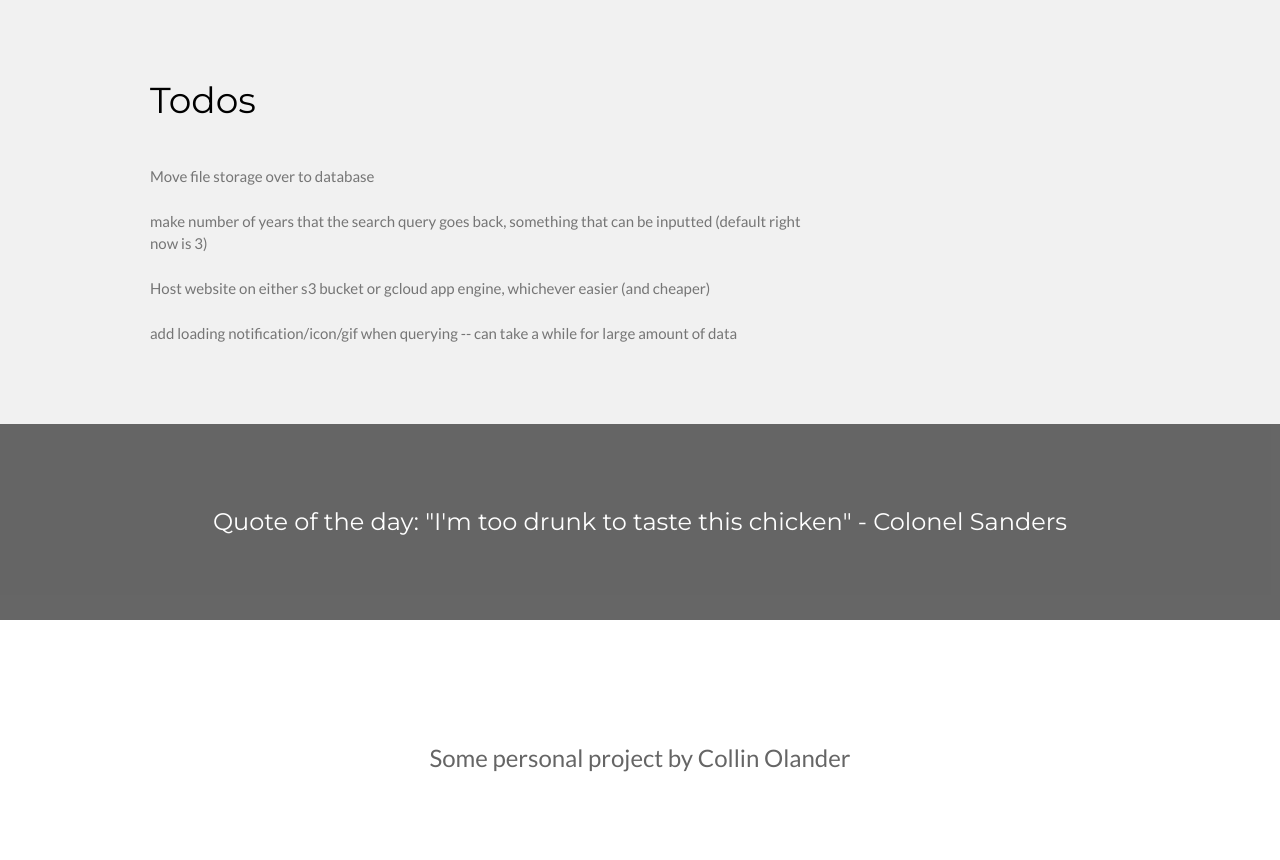
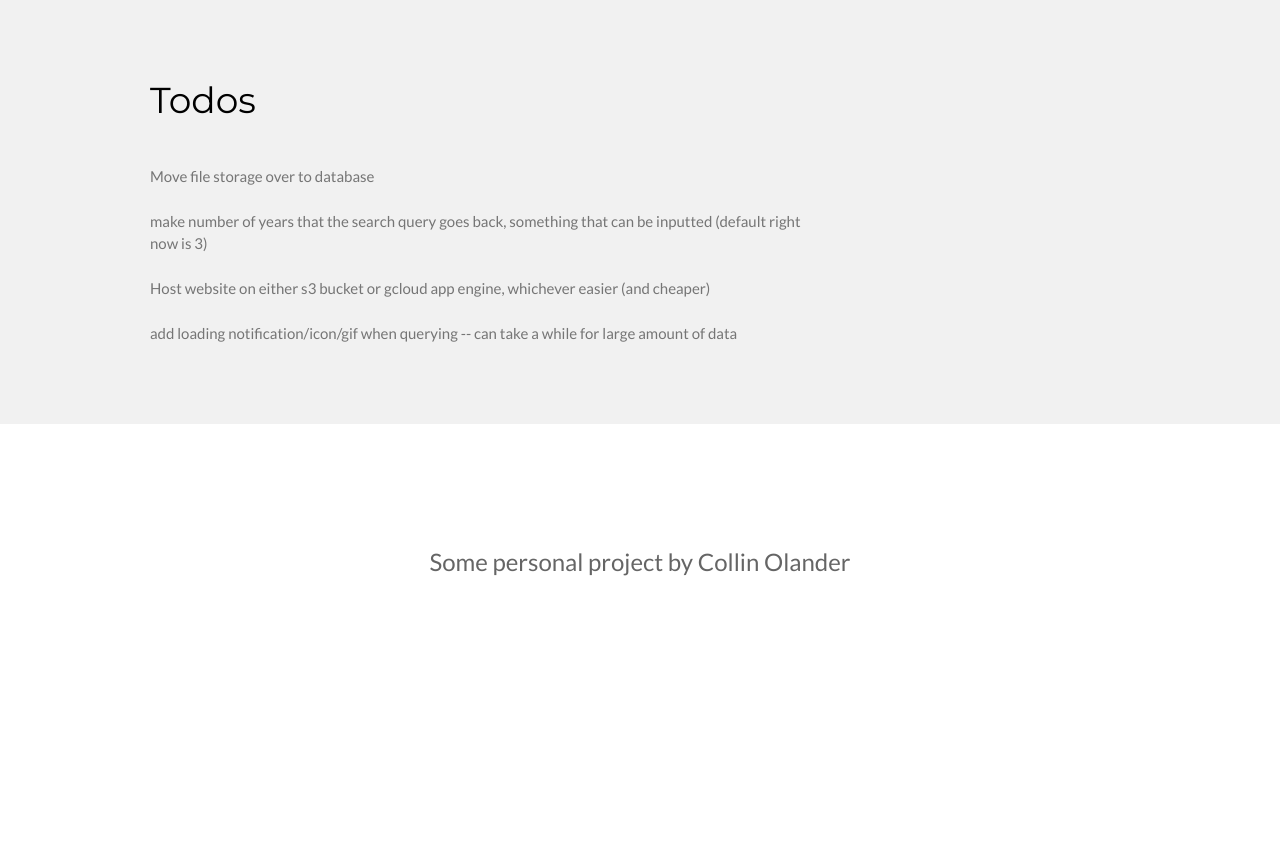
Before and after one commit to collinol/Chess-opening-analysis, a Flask app: page / in a window 1280 px wide. Shown: the part 1184-2044 px from the top of the page. After the commit the page ends 1760 px from the top, so only its background shows below. Run offline with Flask 2, Linux system fonts and the light colour scheme.

Commit message:
Update index.html

```diff
--- a/templates/index.html
+++ b/templates/index.html
@@ -76,9 +76,6 @@ body,h1,h2,h3,h4,h5,h6 {font-family: "Lato", sans-serif}
   </div>
 </div>
 
-<div class="w3-container w3-black w3-center w3-opacity w3-padding-64">
-    <h1 class="w3-margin w3-xlarge">Quote of the day: "I'm too drunk to taste this chicken" - Colonel Sanders</h1>
-</div>
 
 <!-- Footer -->
 <footer class="w3-container w3-padding-64 w3-center w3-opacity">
```
